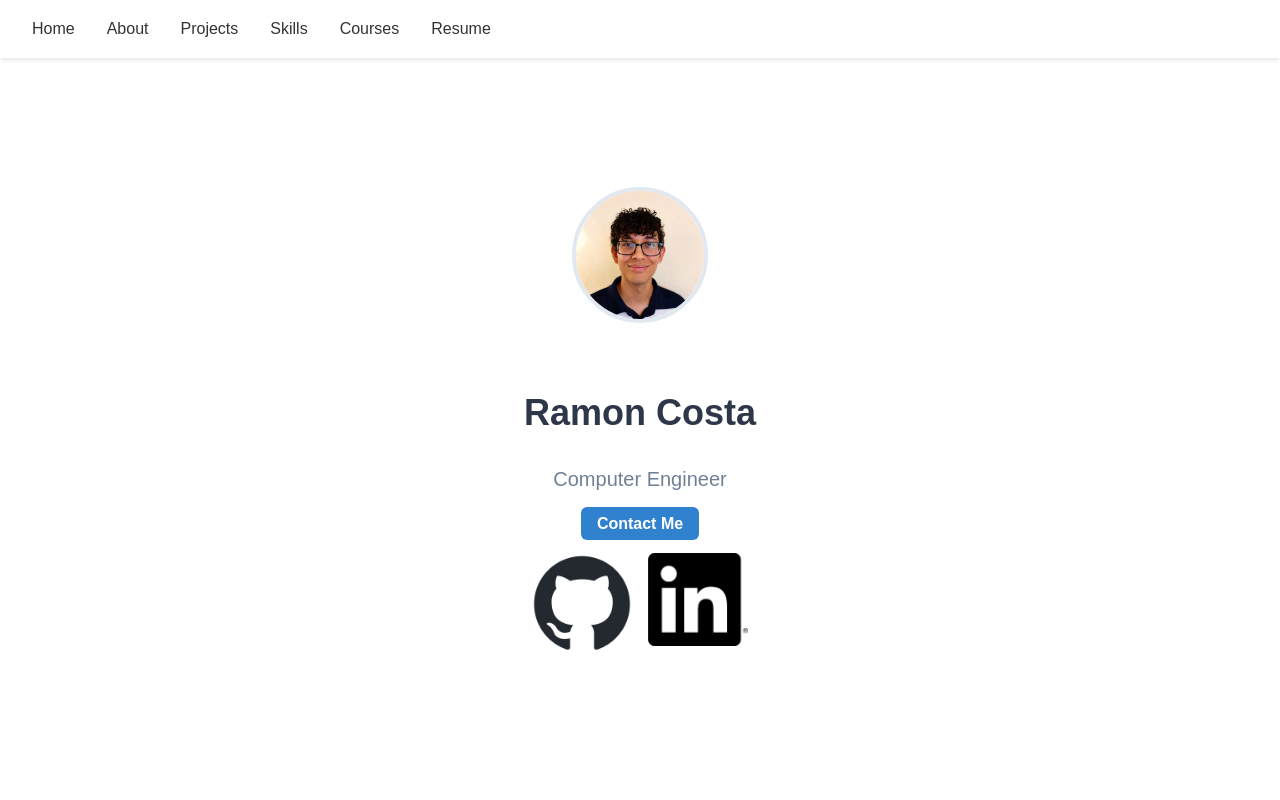
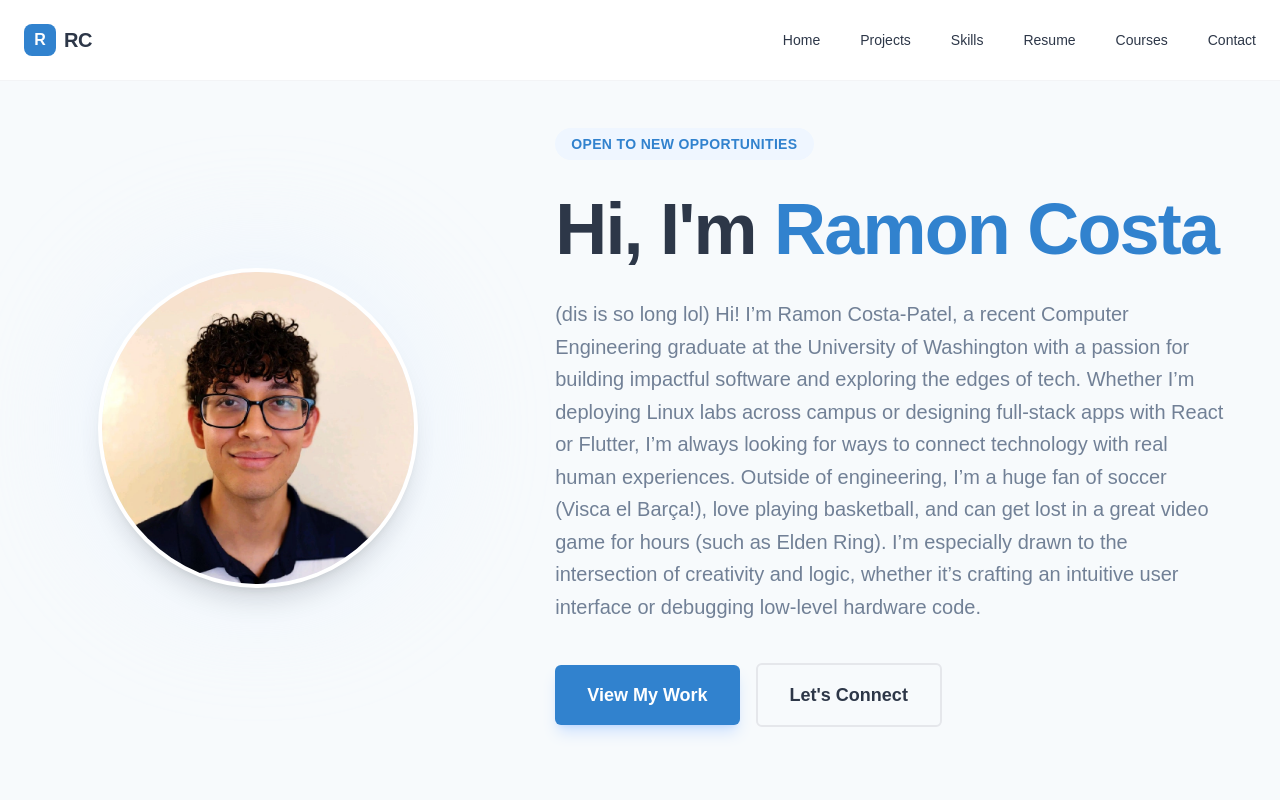
Before and after one commit to ramon-rcp/ramonrcp.portfolio, a React app: page / in a window 1280 px wide. Shown: the top 800 px of the page. Built offline with nearby package versions, Linux system fonts and the light colour scheme.

Commit message:
make chenages to implement new tailwind

```diff
--- a/public/index.html
+++ b/public/index.html
@@ -5,11 +5,11 @@
   <meta http-equiv="Content-Type" content="text/html; charset=utf-8">
   <meta name="viewport"
       content="width=device-width, initial-scale=1, shrink-to-fit=no">
-  <title>Ramon's Portfolio</title>
-  <script src="index.tsx" type="text/typescript" defer></script>
-
+  <title>Ramon Costa | Computer Engineer</title>
+  <script src="https://code.iconify.design/iconify-icon/1.0.7/iconify-icon.min.js"></script>
 </head>
 <body>
-    <div id="main"></div>
+    <div id="main">
+    </div>
 </body>
 </html>
--- a/src/App.tsx
+++ b/src/App.tsx
@@ -5,6 +5,7 @@ import logo from '../public/headshot.png'
 import github from '../public/github-mark.png'
 import linkedin from '../public/InBug-Black.png'
 import resume from '../public/Ramon_Costa_Resume.pdf'
+import headshot from '../public/headshot.png'
 import { Skills } from "./Skills";
 import { Courses } from "./Courses";
 
@@ -16,7 +17,7 @@ export class App extends Component<{}, {}> {
 
     render() {
         return (
-            <body className="app">
+            <div className="min-h-screen">
                 <Header/>
                 <Hero />
                 <About/>
@@ -26,7 +27,7 @@ export class App extends Component<{}, {}> {
                 <footer className="footer">
       © 2025 Ramon Costa-Patel. All rights reserved.
     </footer>
-            </body>
+            </div>
         )
     }
 }
@@ -34,16 +35,38 @@ export class App extends Component<{}, {}> {
 class Header extends Component<{}, {}> {
     render() {
         return (
-            <header className="header">
-                <nav className="nav">
-                    <a href="#hero" className="nav-link">Home</a>
-                    <a href="#about" className="nav-link">About</a>
-                    <a href="#projects" className="nav-link">Projects</a>
-                    <a href="#skills" className="nav-link">Skills</a>
-                    <a href="#courses" className="nav-link">Courses</a>
-                    <a href={resume} target="_blank" rel="noopener noreferrer" className="nav-link">Resume</a>
-                </nav>
-            </header>
+            <nav className="fixed top-0 left-0 right-0 z-50 bg-white border-b border-gray-100">
+                <div className="max-w-7xl mx-auto px-6 h-20 flex items-center justify-between">
+                    <div className="flex items-center space-x-2">
+                    <span className="w-8 h-8 bg-[#3182ce] rounded-lg flex items-center justify-center text-white font-bold">
+                      R
+                    </span>
+                    <span className="font-bold text-xl tracking-tight text-[#2d3748]">
+                      RC
+                    </span>
+                    </div>
+                    <div className="hidden md:flex items-center space-x-10">
+                    <a href="#hero" className="text-sm font-medium hover:text-[#3182ce] transition-colors">
+                      Home
+                    </a>
+                    <a href="#projects" className="text-sm font-medium hover:text-[#3182ce] transition-colors">
+                      Projects
+                    </a>
+                    <a href="#skills" className="text-sm font-medium hover:text-[#3182ce] transition-colors">
+                      Skills
+                    </a>
+                    <a href="#resume" className="text-sm font-medium hover:text-[#3182ce] transition-colors">
+                      Resume
+                    </a>
+                    <a href="#courses" className="text-sm font-medium hover:text-[#3182ce] transition-colors">
+                      Courses
+                    </a>
+                    <a href="#contact" className="text-sm font-medium hover:text-[#3182ce] transition-colors">
+                      Contact
+                    </a>
+                    </div>
+                </div>
+            </nav>
         );
     }
 }
@@ -56,24 +79,35 @@ class Hero extends Component<{}, {}> {
 
     render() {
         return (
-            <section className="hero" id="hero">
-                <div className="hero-container">
-                    <img
-                        src={logo}
-                        alt="Your profile"
-                        className="pfp"
-                    />
-                    <h1 className="hero-title">Ramon Costa</h1>
-                    <p className="hero-subtitle">Computer Engineer</p>
-                    <a href="mailto:ramoncostapatel@gmail.com" className="contact-button">Contact Me</a>
-                    <div className="hero-links">
-                        <a href="https://github.com/ramon-rcp" target="_blank" rel="noopener noreferrer">
-                            <img src={github} alt="GitHub" className="github-icon"/>
-                        </a>
-                        <a href="https://www.linkedin.com/in/ramon-r-costa-ab88b323b" target="_blank" rel="noopener noreferrer">
-                            <img src={linkedin} alt="LinkedIn" className="linkedin-icon"/>
-                        </a>
+            <section id="hero" className="max-w-7xl mx-auto px-6 py-20 lg:py-32">
+                <div className="flex flex-col lg:flex-row items-center justify-between gap-16">
+                <div className="w-full lg:w-2/5 flex justify-center">
+                    <div className="relative">
+                    <div className="absolute inset-0 bg-blue-100 rounded-full blur-3xl opacity-50"></div>
+                    <img src={headshot} alt="Ramon Costa" className="relative w-64 h-64 lg:w-80 lg:h-80 rounded-full border-4 border-white shadow-xl object-cover bg-white"/>
                     </div>
+                </div>
+
+                <div className="w-full lg:w-3/5 text-center lg:text-left">
+                    <span className="inline-block px-4 py-1.5 rounded-full bg-blue-50 text-[#3182ce] text-sm font-semibold tracking-wide mb-6 uppercase">
+                    Open to New Opportunities
+                    </span>
+                    <h1 className="text-5xl lg:text-7xl font-bold leading-tight mb-6 tracking-tight text-[#2d3748]">
+                    Hi, I'm <span className="text-[#3182ce]">Ramon Costa</span>
+                    </h1>
+                    <p className="text-xl text-[#718096] mb-10 max-w-2xl leading-relaxed">
+                    (dis is so long lol) Hi! I’m Ramon Costa-Patel, a recent Computer Engineering graduate at the University of Washington with a passion for building impactful software and exploring the edges of tech. Whether I’m deploying Linux labs across campus or designing full-stack apps with React or Flutter, I’m always looking for ways to connect technology with real human experiences.
+                    Outside of engineering, I’m a huge fan of soccer (Visca el Barça!), love playing basketball, and can get lost in a great video game for hours (such as Elden Ring). I’m especially drawn to the intersection of creativity and logic, whether it’s crafting an intuitive user interface or debugging low-level hardware code.
+                    </p>
+                    <div className="flex flex-col sm:flex-row items-center justify-center lg:justify-start gap-4">
+                    <a href="#projects" className="bg-[#3182ce] text-white px-8 py-4 rounded-md font-semibold text-lg hover:bg-[#2b6cb0] transition-custom shadow-lg shadow-blue-500/20">
+                        View My Work
+                    </a>
+                    <a href="#contact" className="px-8 py-4 rounded-md font-semibold text-lg border-2 border-gray-200 hover:border-[#3182ce] hover:text-[#3182ce] transition-custom">
+                        Let's Connect
+                    </a>
+                    </div>
+                </div>
                 </div>
             </section>
         );
--- a/src/global.css
+++ b/src/global.css
@@ -1,3 +1,5 @@
+@import "tailwindcss";
+
 /* General Styles */
 body {
     background-color: #f7fafc; /* bg-gray-100 */
```
